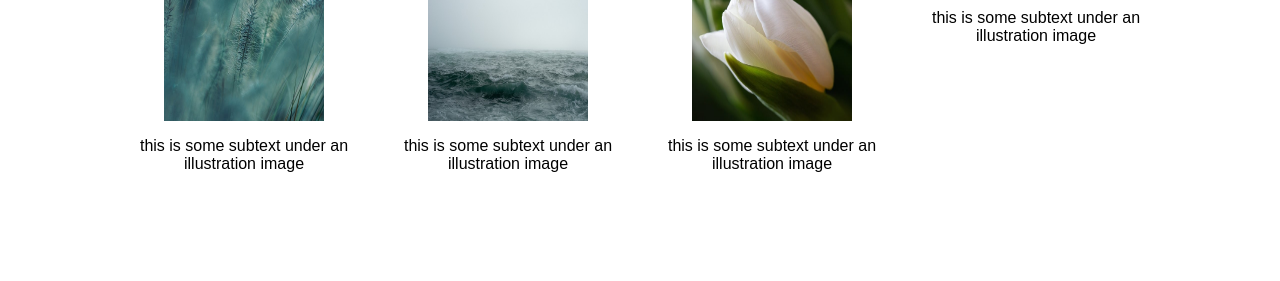
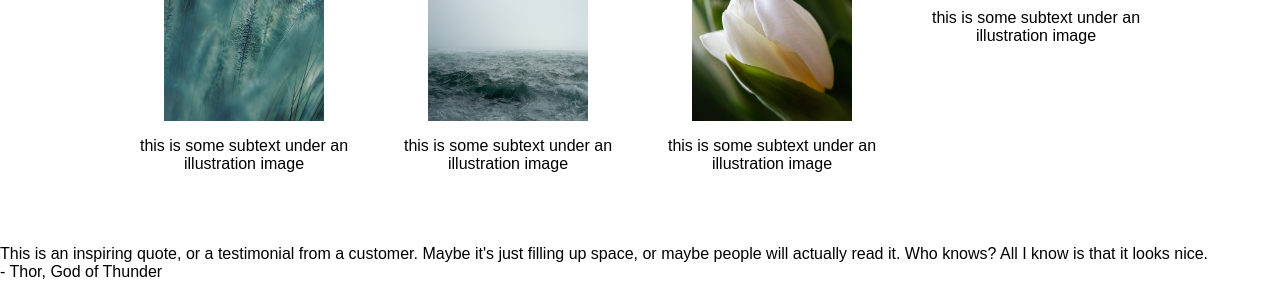
Before and after one commit to restfulcurrent/odin-landing-page, a plain HTML site: page index.html in a window 1280 px wide. Shown: the part 606-887 px from the top of the page. Before the commit the page ends 851 px from the top, so only its background shows below. Drawn offline with Linux system fonts and the light colour scheme.

Commit message:
Add quote section content

```diff
--- a/index.html
+++ b/index.html
@@ -55,6 +55,17 @@
                 </figure>
             </div>
         </div>
+        <div class="quote">
+            <blockquote>
+                <p>
+                    This is an inspiring quote, or a testimonial from a customer. Maybe it's just filling up space,
+                    or
+                    maybe
+                    people will actually read it. Who knows? All I know is that it looks nice.
+                </p>
+            </blockquote>
+            <p>- Thor, God of Thunder</p>
+        </div>
     </body>
 
 </html>
```
